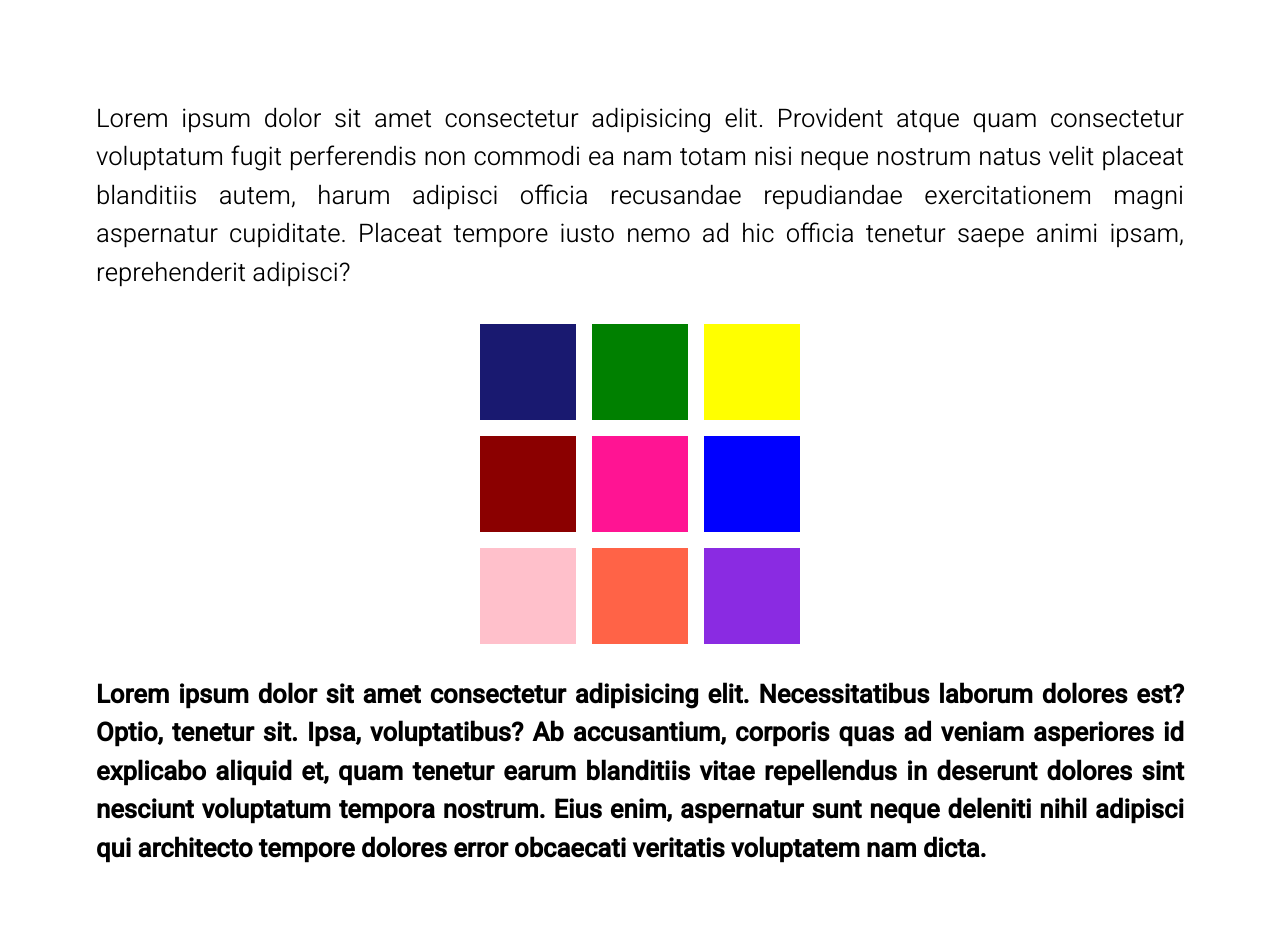
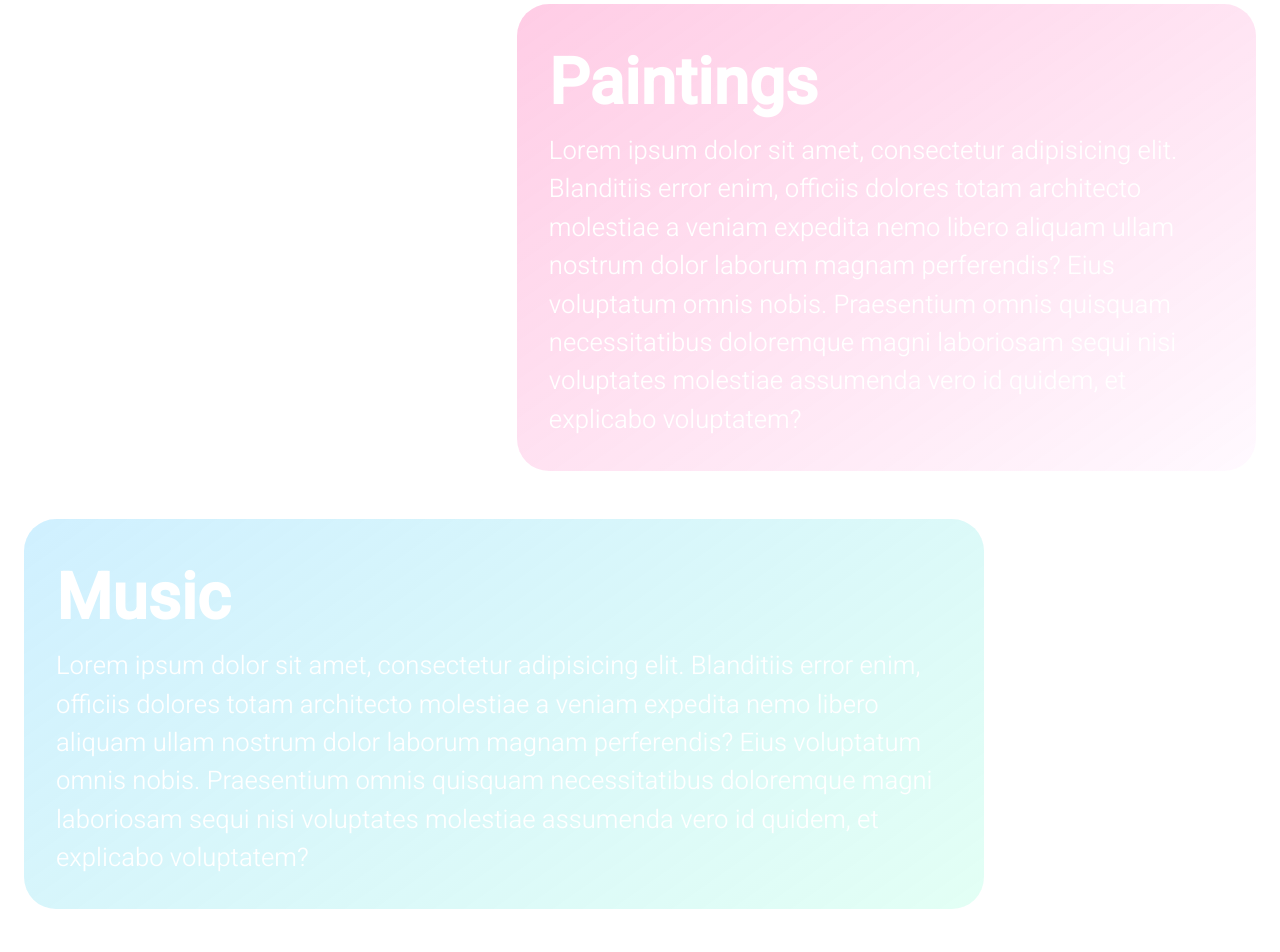
Before and after one commit to youngburi/homepage, a Next.js app: page / in a window 1280 px wide. Shown: the part 820-1772 px from the top of the page. Before the commit the page ends 1720 px from the top, so only its background shows below. Built offline with nearby package versions, Linux system fonts and the light colour scheme; a web font is replaced by a local one.

Commit message:
added contentboxes

```diff
--- a/components/ContentContainer.tsx
+++ b/components/ContentContainer.tsx
@@ -12,8 +12,8 @@ export const ContentContainer = () => {
       position="relative"
       mx={inView ? ["0rem"] : ["1rem", "1rem", "4rem"]}
       px={inView ? ["2rem", "2rem", "6rem"] : ["1rem", "1rem", "2rem"]}
-      pt={inView ? ["2rem", "2rem", "6rem"] : "1.5rem"}
-      mt={inView ? "1.5rem" : ["2rem", "2rem", "6rem"]}
+      pt={inView ? ["2rem", "2rem", "6rem"] : ["0.75rem", "0.75rem", "1.5rem"]}
+      mt={inView ? ["0.75rem", "0.75rem", "1.5rem"] : ["2rem", "2rem", "6rem"]}
       transitionDuration="300ms"
       transitionTimingFunction="ease"
       transitionProperty="borderTopRadius, margin-left, margin-top, margin-right, padding-left, padding-top, padding-right"
--- a/pages/index.tsx
+++ b/pages/index.tsx
@@ -16,9 +16,23 @@ const IndexPage = () => {
         gridTemplateRows="auto 1fr"
       >
         <Flex alignItems="center">
+          <Heading
+            mr={["3", "3", "6"]}
+            color="white"
+            as="h1"
+            fontSize={["5rem", "5rem", "clamp(1rem, 20vw, 6rem)"]}
+            lineHeight={["3rem", "3rem", "clamp(1rem, 20vw, 6rem)"]}
+            mb={["-8px", "-8px", "clamp(-10px, -2vh, -20px)"]}
+            transition="300ms ease"
+            // zIndex="5"
+            // fontFamily="singleDay"
+            // fontWeight="normal"
+          >
+            Buri
+          </Heading>
           <SquareBox
             color="transparent"
-            size={["4rem", "4rem", "clamp(1rem, 14vw, 6rem)"]}
+            size={["4rem", "4rem", "clamp(1rem, 14vw, 5rem)"]}
             borderRadius={["50%", "50%", "50%"]}
           >
             <Image
@@ -30,20 +44,6 @@ const IndexPage = () => {
               transition="300ms ease"
             />
           </SquareBox>
-          <Heading
-            ml={["3", "3", "6"]}
-            color="white"
-            as="h1"
-            fontSize={["5rem", "5rem", "clamp(1rem, 20vw, 6rem)"]}
-            lineHeight={["3rem", "3rem", "clamp(1rem, 20vw, 6rem)"]}
-            mb={["-8px", "-8px", "clamp(-10px, -2vh, -20px)"]}
-            transition="300ms ease"
-            zIndex="5"
-            // fontFamily="singleDay"
-            // fontWeight="normal"
-          >
-            Buri
-          </Heading>
         </Flex>
         <Box display="grid" placeItems="center" height="100%">
           <Text
@@ -65,6 +65,60 @@ const IndexPage = () => {
           </Text>
         </Box>
       </Box>
+      <Box p={["4", "4", "6"]} display="flex" justifyContent="flex-end">
+        <Box
+          bg="linear-gradient(145deg, rgba(255, 154, 204, 0.5), rgba(255, 236, 255, 0.3))"
+          position="relative"
+          borderRadius={["1rem", "1rem", "2rem"]}
+          p={["4", "4", "8"]}
+          width={["100%", "80%", "60%"]}
+          // boxShadow="10px 19px 38px rgba(255, 154, 204, 0.5), -19px -10px 38px rgba(255, 236, 255, 0.3)"
+          style={{ backdropFilter: "blur(5px)" }}
+        >
+          <Text fontSize="4rem" fontWeight="600" color="white">
+            Paintings
+          </Text>
+          <Text
+            fontSize={["1.4rem", "1.5rem", "1.6rem"]}
+            fontWeight="300"
+            color="white"
+          >
+            Lorem ipsum dolor sit amet, consectetur adipisicing elit. Blanditiis
+            error enim, officiis dolores totam architecto molestiae a veniam
+            expedita nemo libero aliquam ullam nostrum dolor laborum magnam
+            perferendis? Eius voluptatum omnis nobis. Praesentium omnis quisquam
+            necessitatibus doloremque magni laboriosam sequi nisi voluptates
+            molestiae assumenda vero id quidem, et explicabo voluptatem?
+          </Text>
+        </Box>
+      </Box>
+      <Box p={["4", "4", "6"]} display="flex" justifyContent="flex-start">
+        <Box
+          bg="linear-gradient(145deg, rgba(161, 225, 255, 0.5), rgba(161, 255, 221, 0.3))"
+          position="relative"
+          borderRadius={["1rem", "1rem", "2rem"]}
+          p={["4", "4", "8"]}
+          width={["100%", "85%", "clamp(40rem,80%,60rem)"]}
+          // boxShadow="10px 19px 38px rgba(161, 255, 197, 0.5), -19px -10px 38px rgba(255, 236, 255, 0.3)"
+          style={{ backdropFilter: "blur(5px)" }}
+        >
+          <Text fontSize="4rem" fontWeight="600" color="white">
+            Music
+          </Text>
+          <Text
+            fontSize={["1.4rem", "1.5rem", "1.6rem"]}
+            fontWeight="300"
+            color="white"
+          >
+            Lorem ipsum dolor sit amet, consectetur adipisicing elit. Blanditiis
+            error enim, officiis dolores totam architecto molestiae a veniam
+            expedita nemo libero aliquam ullam nostrum dolor laborum magnam
+            perferendis? Eius voluptatum omnis nobis. Praesentium omnis quisquam
+            necessitatibus doloremque magni laboriosam sequi nisi voluptates
+            molestiae assumenda vero id quidem, et explicabo voluptatem?
+          </Text>
+        </Box>
+      </Box>
       <ContentContainer />
     </Box>
   );
```
